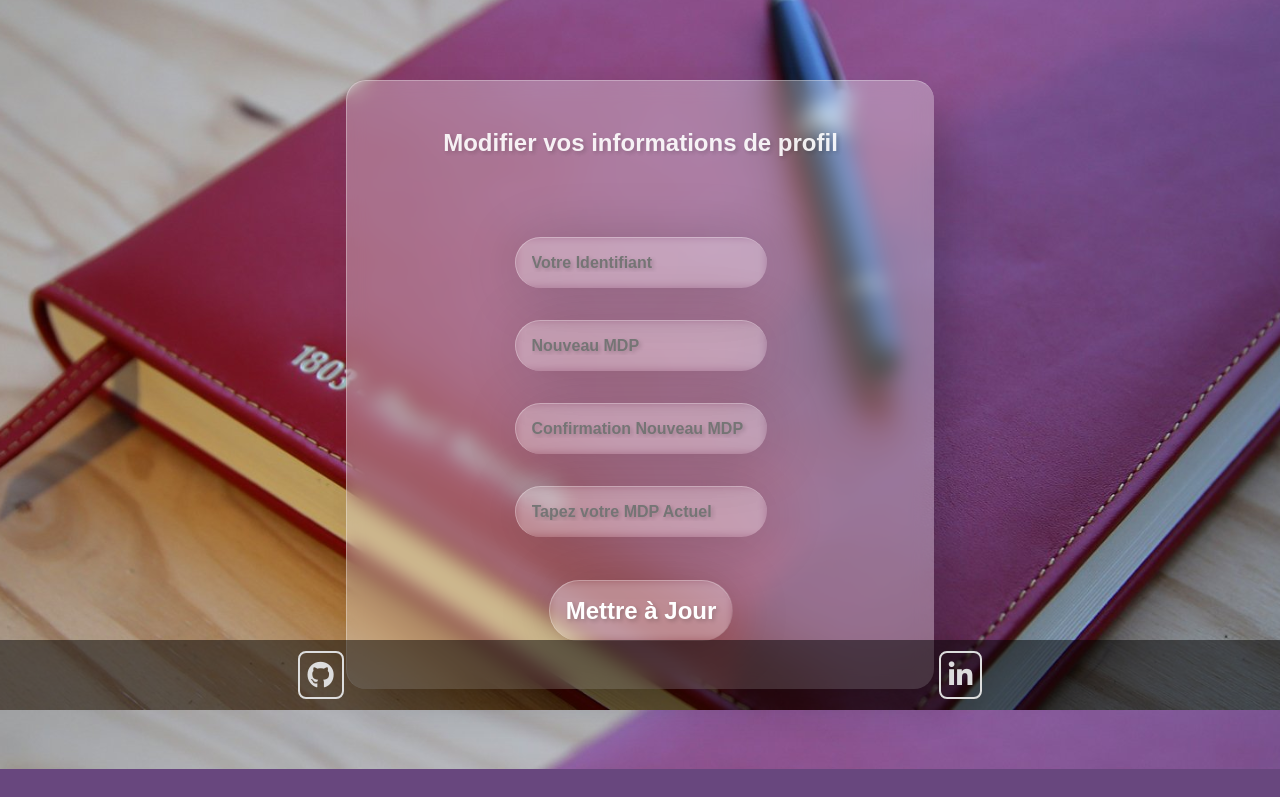
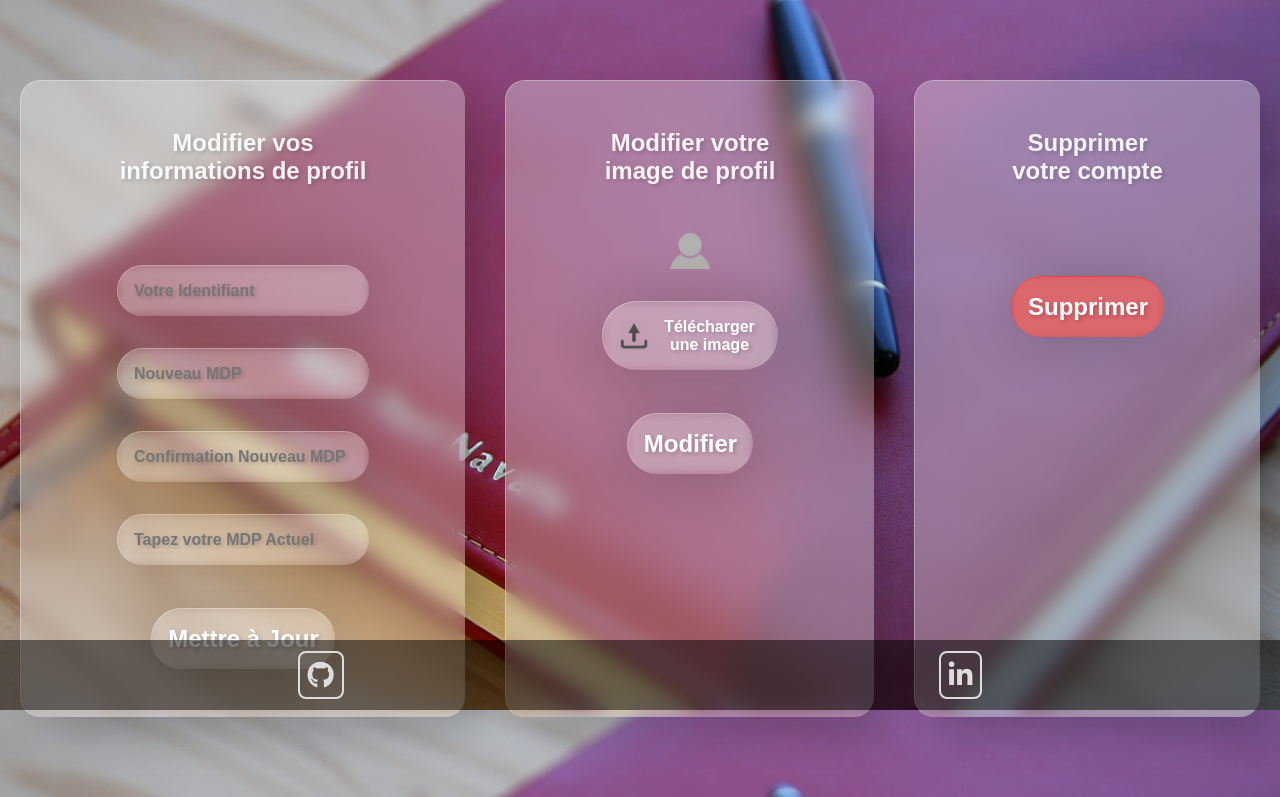
Before and after one commit to felix-hauger/livre-or, a PHP site: page /profil.php in a window 1280 px wide. Shown: the part 90-887 px from the top of the page. Before the commit the page ends 859 px from the top, so only its background shows below. Run offline with PHP 8.4, Linux system fonts and the light colour scheme; the visitor is signed in with stand-in values (Sample User, id 1); data that the repository does not hold is empty; some libraries are stand-ins or nearby versions.

Commit message:
profil.php - added forms for profile picture & to delete account

```diff
--- a/css/style.css
+++ b/css/style.css
@@ -130,7 +130,8 @@ main .form-container form h2 {
 }
 
 main .form-container form input,
-main .form-container form textarea {
+main .form-container form textarea,
+main .form-container label[for="profile-picture"] {
     display: block;
     background-color: transparent;
     border: none;
@@ -168,7 +169,8 @@ main .form-container form input:hover,
 main .form-container form input[type='text']:focus,
 main .form-container form input[type='password']:focus,
 main .form-container form textarea:focus,
-main .form-container form textarea:hover  {
+main .form-container form textarea:hover,
+main .form-container label[for="profile-picture"]:hover  {
     background-color: rgba(255, 255, 255, .1);
     box-shadow: 4px 4px 60px 8px var(--shadow-color);
 }
@@ -182,6 +184,42 @@ main .form-container form input[type='submit'] {
 
 main .form-container form input ::placeholder {
     color: #fff;
+}
+
+/* PROFIL.PHP */
+
+main #profile-forms form {
+    margin-left: 20px;
+    margin-right: 20px;
+}
+
+main #profile-forms #profile-picture {
+    display: none;
+}
+
+main #profile-forms label[for="profile-picture"] {
+    cursor: pointer;
+    display: flex;
+    align-items: center;
+}
+
+main #profile-forms #upload-icon {
+    width: 30px;
+    margin-right: 8px;
+}
+
+main #profile-forms #current-pfp {
+    width: 40px;
+}
+
+main #profile-forms input#delete {
+    background-color: rgba(255, 46, 31, .5);
+    border-left: 1px solid rgba(255, 46, 31, .5);
+    border-top: 1px solid rgba(255, 46, 31, .5);
+}
+
+main #profile-forms input#delete:hover {
+    background-color: rgba(255, 46, 31, .8);
 }
 
 /* ------- COMMENTS -------- */
--- a/profil.php
+++ b/profil.php
@@ -111,7 +111,7 @@ if (isset($_POST['submit'])) {
 
     <main>
         <div class="hero">
-            <div class="form-container">
+            <div id="profile-forms" class="form-container">
                 <form action="" method="post">
                     <h2>Modifier vos informations de profil</h2>
 
@@ -138,6 +138,24 @@ if (isset($_POST['submit'])) {
                         <p class="success_msg"><?= $success_msg ?></p>
                     <?php endif; ?>
                 </form>
+                <form action="" method="post" enctype="multipart/form-data">
+                    <h2>Modifier votre image de profil</h2>
+
+                    <img src="uploads/pfp/default_pfp.png" alt="current profile picture" id="current-pfp">
+
+                    <label for="profile-picture" class="file-upload">
+                        <img src="img/upload-icon-20609.png" alt="upload icon" id="upload-icon">
+                        <span>Télécharger une image</span>
+                        <input type="file" name="profile-picture" id="profile-picture">
+                    </label>
+
+                    <input type="submit" name="submit" value="Modifier">
+                </form>
+                <form action="supprimer-compte.php" method="post">
+                    <h2>Supprimer votre compte</h2>
+
+                    <input type="submit" name="delete" id="delete" value="Supprimer">
+                </form>
             </div>
         </div>
     </main>
```
Also changed, not shown: img/upload-icon-20609.png (added).
